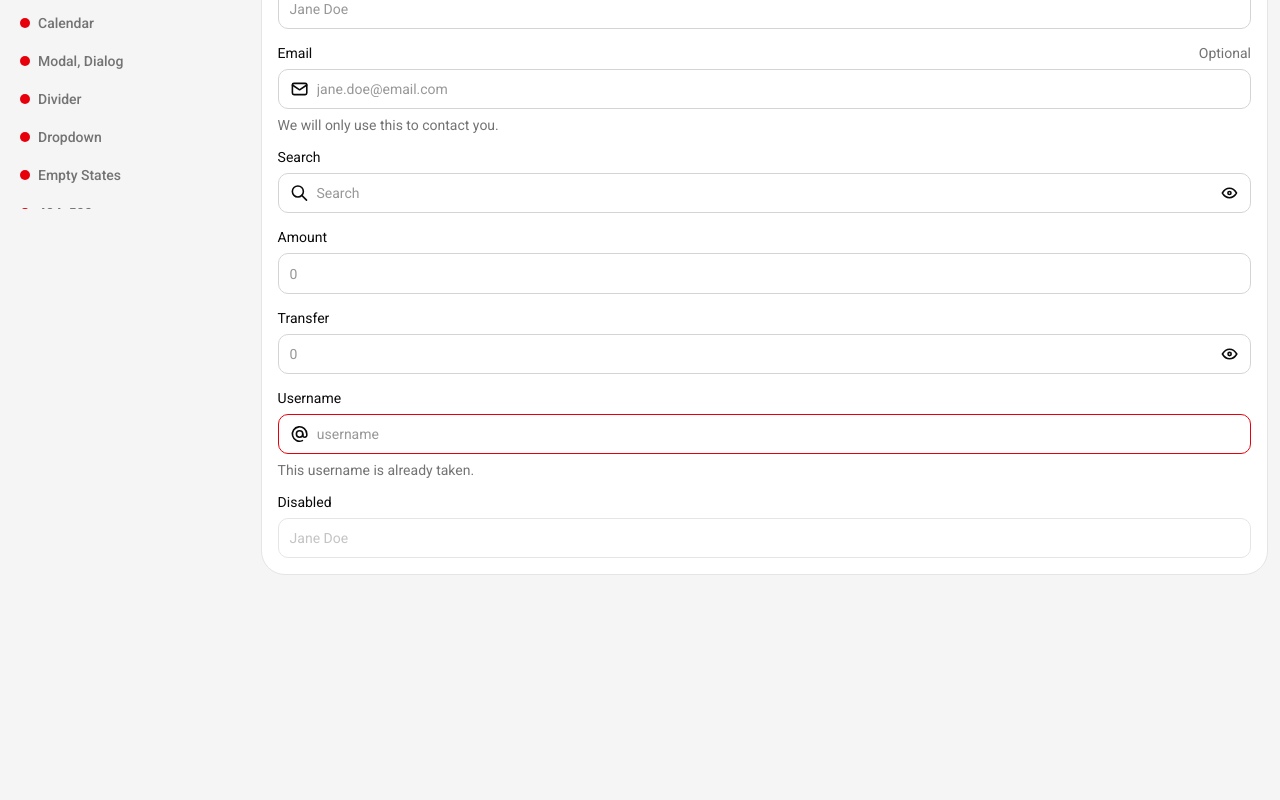
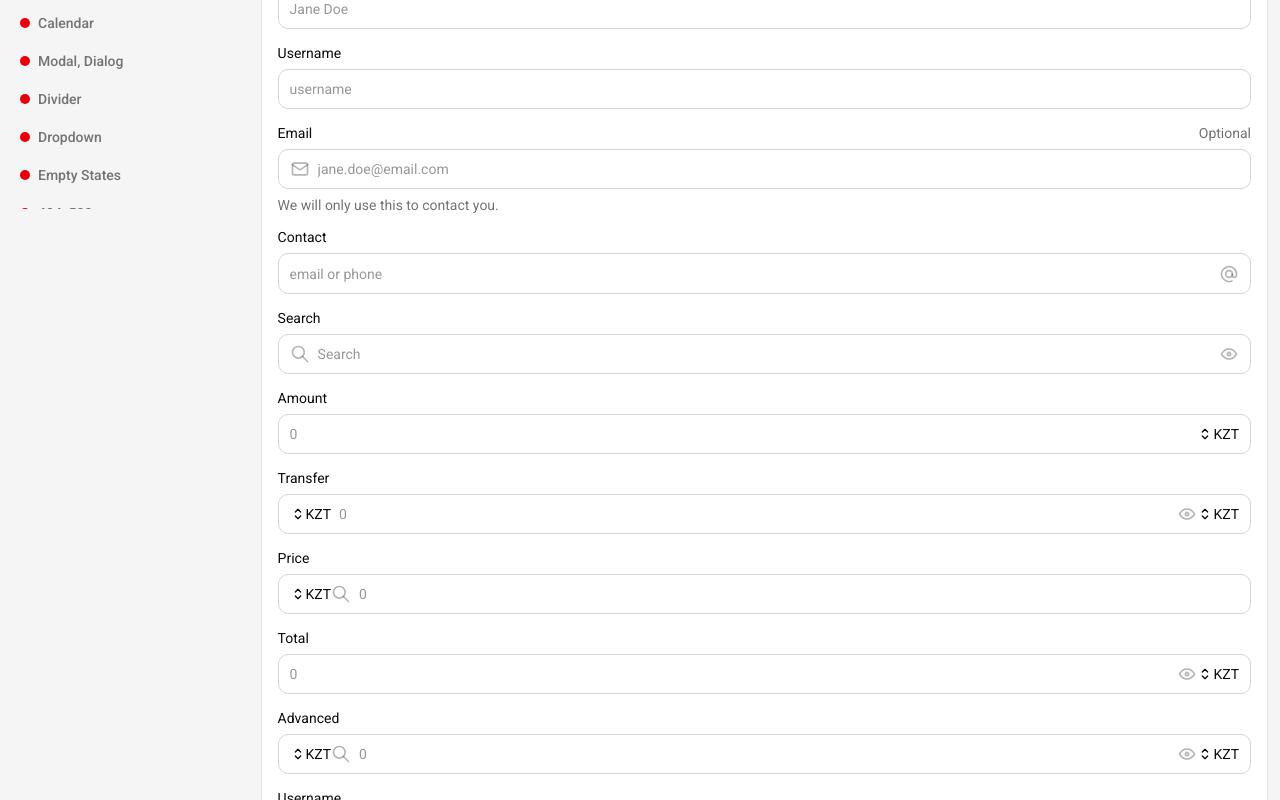
Before and after one commit to a169n/mui-custom-theme, a React (Vite) app: page /input in a window 1280 px wide. Shown: the part 620-1420 px from the top of the page. Before the commit the page ends 1219 px from the top, so only its background shows below. Built offline with nearby package versions, Linux system fonts and the light colour scheme.

Commit message:
Enhance CustomInput component by adding support for leading and trailing addons, improving currency selection handling, and refining input adornment styles

```diff
--- a/src/components/CustomInput.tsx
+++ b/src/components/CustomInput.tsx
@@ -3,25 +3,24 @@ import {
   useEffect,
   useId,
   useMemo,
+  useRef,
   useState,
   type MouseEvent,
   type ReactNode,
 } from 'react';
 import {
+  Box,
   ButtonBase,
-  Box,
-  Divider,
   FormControl,
   InputAdornment,
   Menu,
   MenuItem,
   OutlinedInput,
   type OutlinedInputProps,
-  Stack,
   Typography,
 } from '@mui/material';
-import { useTheme } from '@mui/material/styles';
-import { IconChevronDown } from '@tabler/icons-react';
+import { alpha, useTheme } from '@mui/material/styles';
+import { IconSelector } from '@tabler/icons-react';
 
 export interface CustomInputProps
   extends Omit<OutlinedInputProps, 'label' | 'startAdornment' | 'endAdornment'> {
@@ -76,6 +75,10 @@ export const CustomInput = forwardRef<HTMLInputElement, CustomInputProps>(
 
     const [selectedCurrency, setSelectedCurrency] = useState(CURRENCY_OPTIONS[0]);
     const [currencyMenuAnchor, setCurrencyMenuAnchor] = useState<HTMLElement | null>(null);
+    const [addonSide, setAddonSide] = useState<'start' | 'end' | null>(null);
+    const startAddonRef = useRef<HTMLDivElement | null>(null);
+    const endAddonRef = useRef<HTMLDivElement | null>(null);
+    const inputContainerRef = useRef<HTMLDivElement | null>(null);
 
     const generatedId = useId();
     const labelId = useMemo(() => (id ? `${id}-label` : `${generatedId}-label`), [generatedId, id]);
@@ -84,8 +87,9 @@ export const CustomInput = forwardRef<HTMLInputElement, CustomInputProps>(
       [generatedId, id]
     );
 
-    const handleOpenCurrencyMenu = (event: MouseEvent<HTMLElement>) => {
-      setCurrencyMenuAnchor(event.currentTarget);
+    const handleOpenCurrencyMenu = (_event: MouseEvent<HTMLElement>, side: 'start' | 'end') => {
+      setAddonSide(side);
+      setCurrencyMenuAnchor(inputContainerRef.current);
     };
 
     const handleCloseCurrencyMenu = () => {
@@ -103,15 +107,18 @@ export const CustomInput = forwardRef<HTMLInputElement, CustomInputProps>(
       }
     }, [currencyMenuAnchor, disabled]);
 
-    const renderCurrencyAddon = () => (
+    const CurrencyAddon = ({ side }: { side: 'start' | 'end' }) => (
       <ButtonBase
         className={`${ADORNMENT_ITEM_CLASS} ${ADORNMENT_CURRENCY_CLASS}`}
-        onClick={handleOpenCurrencyMenu}
+        onClick={(e) => handleOpenCurrencyMenu(e, side)}
         disableRipple
         sx={{
-          borderRadius: theme.shape.borderRadius,
-          textAlign: 'left',
+          display: 'flex',
+          alignItems: 'center',
+          borderRadius: 0,
           color: theme.palette.text.primary,
+          borderRightColor: theme.palette.divider,
+          height: '100%',
           '&.Mui-disabled': {
             color: theme.palette.text.disabled,
           },
@@ -121,16 +128,10 @@ export const CustomInput = forwardRef<HTMLInputElement, CustomInputProps>(
         aria-controls={currencyMenuAnchor ? currencyMenuId : undefined}
         disabled={disabled}
       >
-        <IconChevronDown size={16} stroke={1.5} />
-        <Divider orientation="vertical" flexItem />
-        <Typography variant="body2" color="inherit">
-          {selectedCurrency}
-        </Typography>
+        <IconSelector size={16} />
+        <Typography variant="caption">{selectedCurrency}</Typography>
       </ButtonBase>
     );
-
-    const hasStartContent = Boolean(startIcon);
-    const hasEndContent = Boolean(endIcon);
 
     return (
       <FormControl
@@ -154,46 +155,82 @@ export const CustomInput = forwardRef<HTMLInputElement, CustomInputProps>(
           {renderCaption(label, theme.palette.text.primary)}
           {renderCaption(actionText, theme.palette.text.secondary)}
         </Box>
+        {/* Build adornments so addon and icons can co-exist */}
+        {(() => {
+          // start adornment element
+          const startAdornmentEl =
+            leadingAddon || startIcon ? (
+              <InputAdornment position="start" sx={{ mr: 0 }} ref={startAddonRef}>
+                {leadingAddon ? <CurrencyAddon side="start" /> : null}
+                {startIcon}
+              </InputAdornment>
+            ) : undefined;
+
+          // end adornment element
+          const endAdornmentEl =
+            trailingAddon || endIcon ? (
+              <InputAdornment position="end" sx={{ ml: 0 }} ref={endAddonRef}>
+                {endIcon}
+                {trailingAddon ? <CurrencyAddon side="end" /> : null}
+              </InputAdornment>
+            ) : undefined;
+
+          return (
+            <Box ref={inputContainerRef}>
               <OutlinedInput
                 fullWidth={fullWidth}
                 inputRef={ref}
                 error={error}
                 disabled={disabled}
-          startAdornment={startIcon}
-          endAdornment={endIcon}
+                startAdornment={startAdornmentEl}
+                endAdornment={endAdornmentEl}
                 aria-labelledby={labelId}
-          sx={{
-            gap: theme.spacing(2),
-            '& .MuiOutlinedInput-input': {
-              paddingY: theme.spacing(2.5),
-              paddingLeft: hasStartContent ? 0 : theme.spacing(3),
-              paddingRight: hasEndContent ? 0 : theme.spacing(3),
-            },
-            '&.MuiInputBase-adornedStart': { cursor: 'pointer', pl: theme.spacing(3) },
-            '&.MuiInputBase-adornedEnd': { pr: theme.spacing(3) },
-            '& .MuiDivider-root': {
-              borderColor: theme.palette.divider,
-            },
-          }}
                 {...inputProps}
               />
+            </Box>
+          );
+        })()}
         {leadingAddon || trailingAddon ? (
           <Menu
             id={currencyMenuId}
             anchorEl={currencyMenuAnchor}
             open={Boolean(currencyMenuAnchor)}
             onClose={handleCloseCurrencyMenu}
-            anchorOrigin={{ vertical: 'bottom', horizontal: 'center' }}
-            transformOrigin={{ vertical: 'top', horizontal: 'center' }}
-            MenuListProps={{ role: 'listbox' }}
+            anchorOrigin={{ vertical: 'bottom', horizontal: 'left' }}
+            transformOrigin={{ vertical: 'top', horizontal: 'left' }}
+            slotProps={{
+              paper: {
+                sx: (theme) => ({
+                  mt: 1,
+                  p: 1,
+                  borderRadius: `${theme.tokens.theme.radius.md}px`,
+                }),
+              },
+            }}
+            MenuListProps={{ role: 'listbox', sx: { p: 1 } }}
           >
             {CURRENCY_OPTIONS.map((option) => (
               <MenuItem
                 key={option}
                 selected={option === selectedCurrency}
                 onClick={() => handleSelectCurrency(option)}
+                sx={(theme) => ({
+                  p: theme.spacing(2),
+                  borderRadius: `${theme.tokens.theme.radius.md}px`,
+                  '&:hover': {
+                    backgroundColor: theme.palette.black.main
+                  },
+                  '&.Mui-selected': {
+                    backgroundColor: theme.palette.action.selected, // set your selected color
+                  },
+                  '&.Mui-selected:hover': {
+                    backgroundColor: theme.palette.action.selected,
+                  },
+                  // optional: caption default
+                  '& .MuiTypography-root': { ...theme.typography.caption },
+                })}
               >
-                {option}
+                <Typography variant="caption">{option}</Typography>
               </MenuItem>
             ))}
           </Menu>
--- a/src/pages/components/InputPage.tsx
+++ b/src/pages/components/InputPage.tsx
@@ -19,6 +19,7 @@ export const InputPage = () => (
   <PageContainer title="Input" description="Text fields accept short form text." usage={inputUsage}>
     <Stack spacing={4}>
       <CustomInput label="Name" placeholder="Jane Doe" fullWidth />
+      <CustomInput label="Username" placeholder="username" fullWidth />
       <CustomInput
         label="Email"
         placeholder="jane.doe@email.com"
@@ -26,6 +27,12 @@ export const InputPage = () => (
         description="We will only use this to contact you."
         type="email"
         startIcon={<IconMail size={20} />}
+        fullWidth
+      />
+      <CustomInput
+        label="Contact"
+        placeholder="email or phone"
+        endIcon={<IconAt size={20} />}
         fullWidth
       />
       <CustomInput
@@ -45,6 +52,29 @@ export const InputPage = () => (
         fullWidth
       />
       <CustomInput
+        label="Price"
+        placeholder="0"
+        leadingAddon
+        startIcon={<IconSearch size={20} />}
+        fullWidth
+      />
+      <CustomInput
+        label="Total"
+        placeholder="0"
+        trailingAddon
+        endIcon={<IconEye size={20} />}
+        fullWidth
+      />
+      <CustomInput
+        label="Advanced"
+        placeholder="0"
+        leadingAddon
+        trailingAddon
+        startIcon={<IconSearch size={20} />}
+        endIcon={<IconEye size={20} />}
+        fullWidth
+      />
+      <CustomInput
         label="Username"
         placeholder="username"
         startIcon={<IconAt size={20} />}
@@ -53,6 +83,7 @@ export const InputPage = () => (
         fullWidth
       />
       <CustomInput label="Disabled" placeholder="Jane Doe" disabled fullWidth />
+      <CustomInput label="Disabled with addon" placeholder="0" leadingAddon disabled fullWidth />
     </Stack>
   </PageContainer>
 );
--- a/src/theme/components/inputs.tsx
+++ b/src/theme/components/inputs.tsx
@@ -69,6 +69,17 @@ export const inputs: Components<Theme> = {
         return {
           borderRadius: `${theme.tokens.theme.radius.lg}px`,
           transition: 'border-color 0.2s ease, box-shadow 0.2s ease',
+          gap: theme.spacing(2),
+          '&.MuiInputBase-adornedStart': {
+            paddingLeft: theme.spacing(3),
+            cursor: 'pointer',
+          },
+          '&.MuiInputBase-adornedEnd': {
+            paddingRight: theme.spacing(3),
+          },
+          '& .MuiDivider-root': {
+            borderColor: theme.palette.divider,
+          },
           '& .MuiOutlinedInput-notchedOutline': {
             borderWidth: '1px',
             borderStyle: 'solid',
@@ -105,6 +116,12 @@ export const inputs: Components<Theme> = {
       input: ({ theme }) => ({
         padding: theme.spacing(2.5, 3),
         ...theme.typography.caption,
+        '&.MuiOutlinedInput-inputAdornedStart, &.MuiInputBase-inputAdornedStart': {
+          paddingLeft: 0,
+        },
+        '&.MuiOutlinedInput-inputAdornedEnd, &.MuiInputBase-inputAdornedEnd': {
+          paddingRight: 0,
+        },
       }),
     },
   },
--- a/src/theme/components/navigation/menu.ts
+++ b/src/theme/components/navigation/menu.ts
@@ -18,32 +18,32 @@ export const navigationMenus: Components<Theme> = {
       },
     },
   },
-  MuiMenuItem: {
-    styleOverrides: {
-      root: ({ theme }) => ({
-        padding: '8px 10px',
-        '& .MuiTypography-root': {
-          fontSize: '14px',
-          lineHeight: '20px',
-          color: theme.palette.gray[800],
-          transition: 'color 0.2s ease',
-        },
-        '&:hover': { backgroundColor: 'transparent !important' },
-        '&:hover .MuiTypography-root': {
-          color: theme.palette.brand[500],
-        },
-        '&.Mui-selected': {
-          backgroundColor: 'transparent !important',
-          '& .MuiTypography-root': {
-            color: theme.palette.brand[500],
-            fontWeight: 500,
-          },
-        },
-        '&.Mui-selected:hover': { backgroundColor: 'transparent !important' },
-        '&.Mui-focusVisible': { backgroundColor: 'transparent !important' },
-      }),
-    },
-  },
+  // MuiMenuItem: {
+  //   styleOverrides: {
+  //     root: ({ theme }) => ({
+  //       padding: '8px 10px',
+  //       '& .MuiTypography-root': {
+  //         fontSize: '14px',
+  //         lineHeight: '20px',
+  //         color: theme.palette.gray[800],
+  //         transition: 'color 0.2s ease',
+  //       },
+  //       '&:hover': { backgroundColor: 'transparent !important' },
+  //       '&:hover .MuiTypography-root': {
+  //         color: theme.palette.brand[500],
+  //       },
+  //       '&.Mui-selected': {
+  //         backgroundColor: 'transparent !important',
+  //         '& .MuiTypography-root': {
+  //           color: theme.palette.brand[500],
+  //           fontWeight: 500,
+  //         },
+  //       },
+  //       '&.Mui-selected:hover': { backgroundColor: 'transparent !important' },
+  //       '&.Mui-focusVisible': { backgroundColor: 'transparent !important' },
+  //     }),
+  //   },
+  // },
   MuiTab: {
     styleOverrides: {
       root: ({ theme }) => ({
```
Lines whose indentation alone changed are shown as unchanged.
